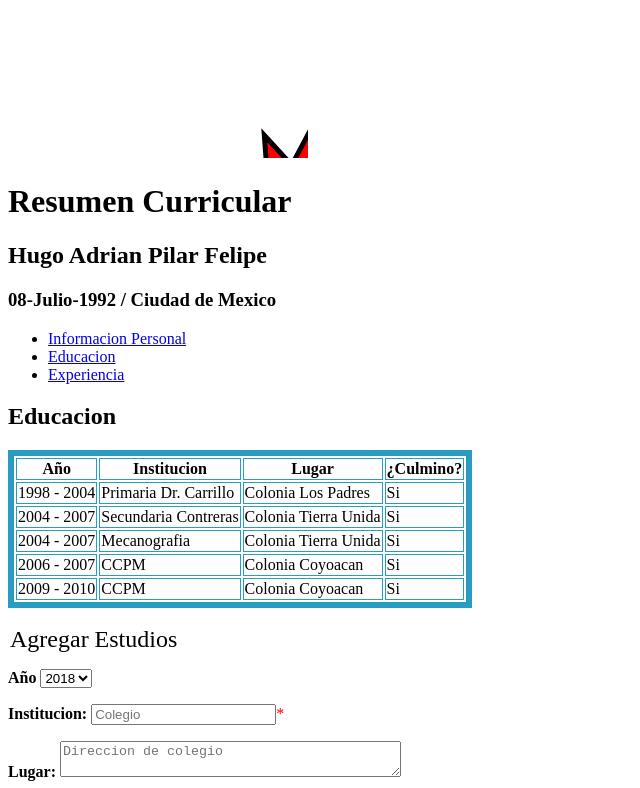
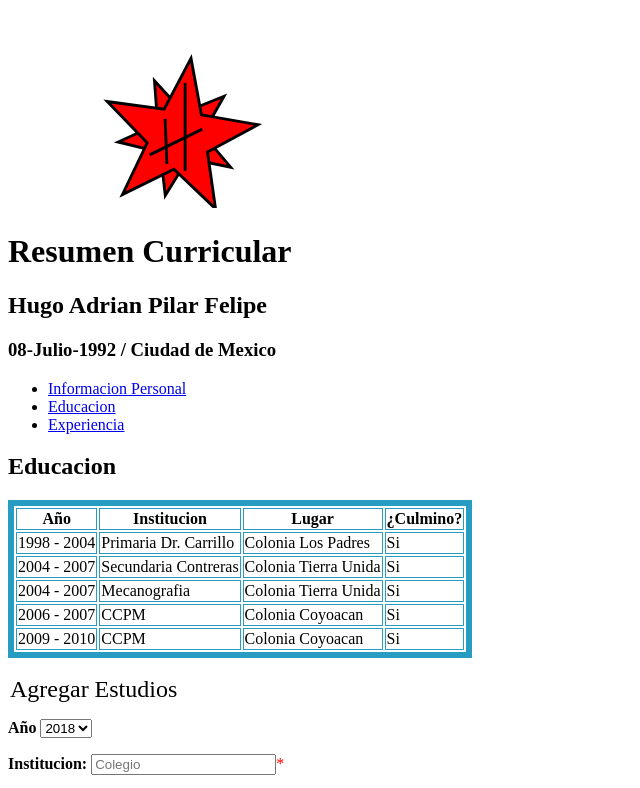
Before and after one commit to HugoAdrianPilar/EvaluacionFundamentos, a plain HTML site: page educacion.html in a window 1280 px wide. Shown: the top 788 px of the page, without its empty margins (0-640 px from the left). Drawn offline with Linux system fonts and the light colour scheme.

Commit message:
Correcion de tutuor online

```diff
--- a/educacion.html
+++ b/educacion.html
@@ -7,7 +7,7 @@
   </head>
   <body>
     <header>
-<svg>
+<svg viewBox="0 0 700 350" width="400" height="200">
   <g xmlns="http://www.w3.org/2000/svg">
   <title>Layer 1</title>
   <polygon transform="rotate(48.6165, 306, 217.873)" stroke-width="5" stroke="#000000" points="306,121.94760131835938 330.9344177246094,193.68072509765625 406.86181640625,195.22801208496094 346.3447265625,241.10879516601562 368.3360290527344,313.7981872558594 306,270.42095947265625 243.66397094726562,313.7981872558594 265.6552734375,241.10879516601562 205.13816833496094,195.22801208496094 281.0655822753906,193.68072509765625 306,121.94760131835938 330.9344177246094,193.68072509765625 " strokeWidth="5" strokecolor="#000000" fill="#FF0000" orient="point" r2="42.420959" r="106.052398" point="5" shape="star" id="svg_2" cy="234" cx="296"/>
```
